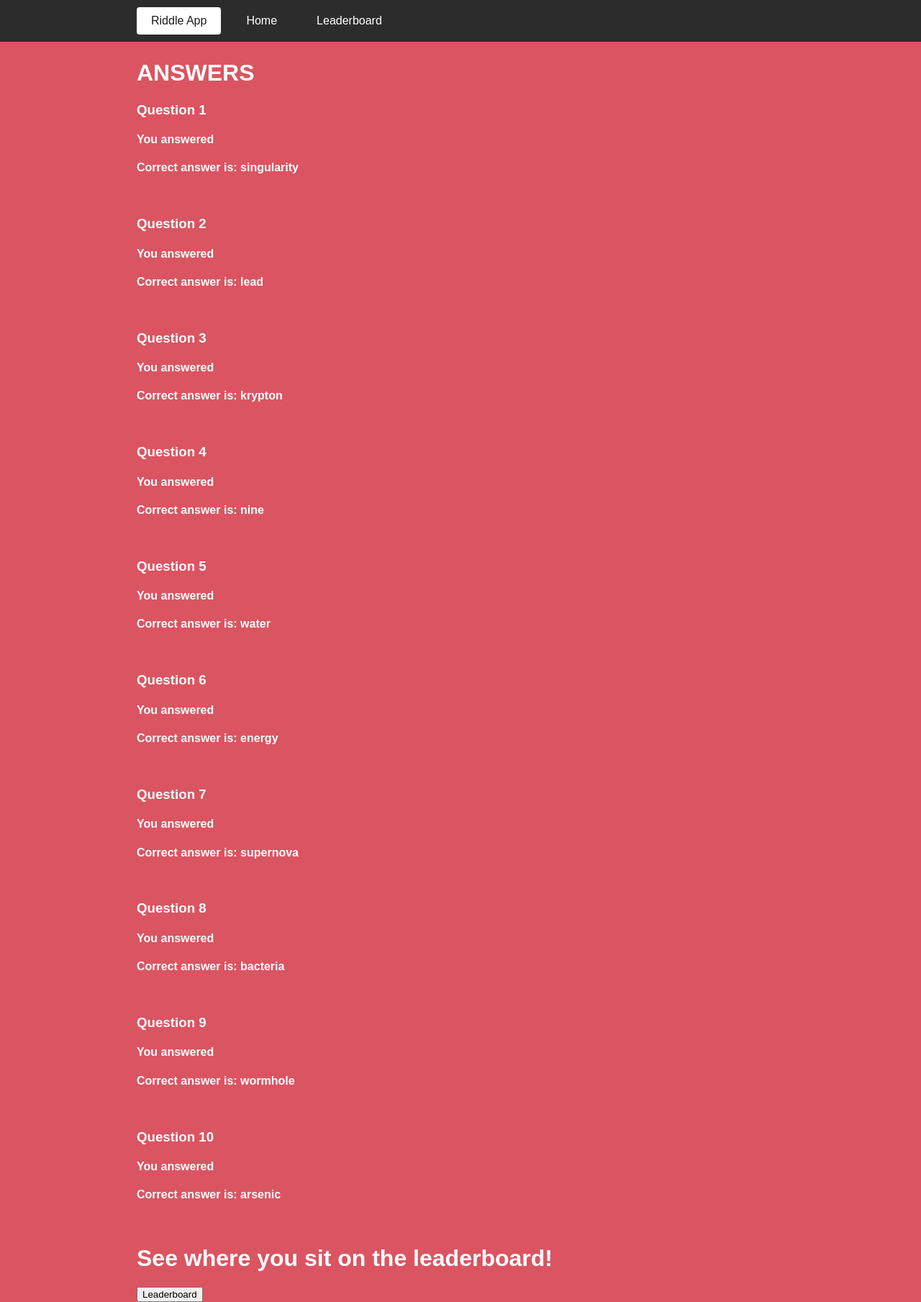
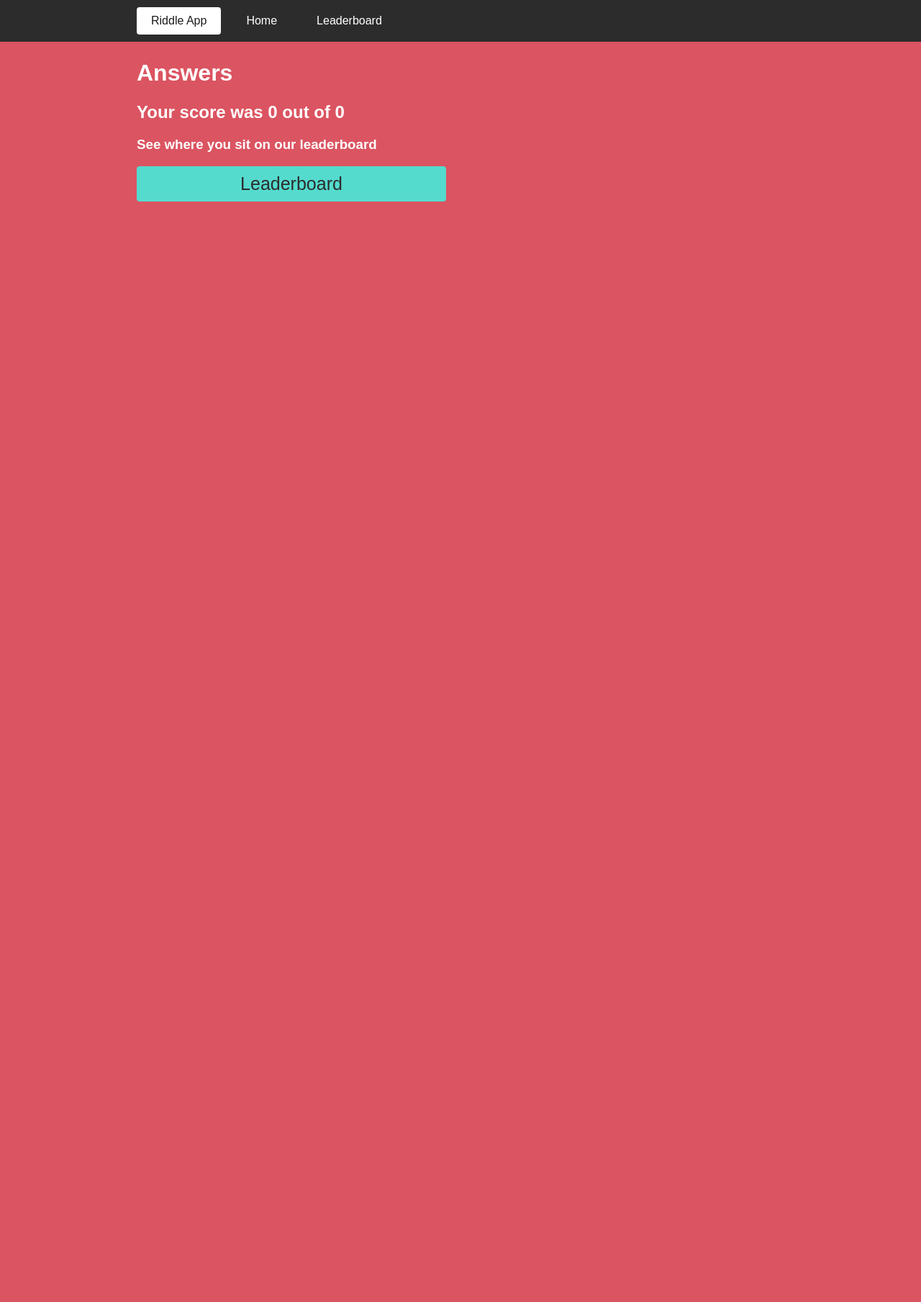
Before and after one commit to charlotteskinner90/practical_python_milestone_riddle_app, a Flask app: a page that uses templates/answers.html in a window 1280 px wide. Shown: the whole page at 72% size. After the commit the page ends 280 px from the top, so only its background shows below. Run offline with Flask 2, Linux system fonts and the light colour scheme.

Commit message:
Have user input answers displaying on answers page along with whether correct or not

```diff
--- a/app.py
+++ b/app.py
@@ -1,71 +1,85 @@
 import os
 import json
 from flask import Flask, render_template, request, redirect
-from pprint import pprint
 
 app = Flask(__name__)
 answersArray = []
 riddle_data = []
 riddle_index = 0
+score = 0
 is_last_question = False
 
+# Load riddle data
 with open("data/riddles.json", "r") as json_data:
-		riddle_data = json.load(json_data)
+	riddle_data = json.load(json_data)
+
+# ROUTING
 
 @app.route('/', methods=["GET", "POST"])
 def index():
-		# Homepage with instructions
-		if request.method == "POST":
-				# If user fills in a username, returns riddle template
-				username = request.form["username"]
-				""" If user does not enter a username but hits submit, returns to index
-				 rather than displaying an error page """
-				if username == "":
-						return render_template("index.html")
-				else:
-						return redirect("/riddle/" + username)
-		return render_template("index.html")
+	answersArray = []
+	riddle_data = []
+	riddle_index = 0
+	score = 0
+	is_last_question = False
 
+	# Homepage with instructions
+	if request.method == "POST":
+		"""
+		If user fills in a username, returns riddle template else returns to the
+		index page rather than displaying an error
+		"""
+		username = request.form["username"]
+		if username == "":
+			return render_template("index.html")
+		else:
+			return redirect("/riddle/" + username)
+
+	return render_template("index.html")
+
+# Riddle page routing
 @app.route('/riddle/<username>', methods=["GET", "POST"])
 def riddle(username):
+
 	global riddle_index
 	global is_last_question
+	global score
 	hasEnded = False
 
 	if is_last_question:
-	    hasEnded = True
-
+		hasEnded = True
 	if riddle_index == len(riddle_data)-2:
 		is_last_question = True
-
-	if request.method == "POST":
-
+	if request.form:
 		user_response = request.form["answer"]
+		# Checks to see if user's answer is correct compared with answer in riddles.json
 		if riddle_data[riddle_index]["answer"] == user_response:
-			answersArray.append({1, user_response})
+			answersArray.append({"status": 1, "userAnswer": user_response, "realAnswer": riddle_data[riddle_index]["answer"]})
+			# Adds +1 to the score if correct
+			score += 1
 			print ("Correct!")
 			riddle_index += 1
 		elif riddle_data[riddle_index]["answer"] != user_response:
-			answersArray.append({0, user_response})
+			answersArray.append({"status": 0, "userAnswer": user_response, "realAnswer": riddle_data[riddle_index]["answer"]})
 			print ("Incorrect!")
 			riddle_index += 1
+	# Routing for answers page if quiz has ended
+	if hasEnded:
+		return redirect("/riddle/" + username + "/answers")
+	else:
+		return render_template("riddle.html", riddle_data=riddle_data, riddle_index=riddle_index, is_last_question=is_last_question, username=username, score=score)
 
-    	if hasEnded:
-        	return redirect("/riddle/" + username + "/answers")
-        else:
-    	    return render_template("riddle.html", riddle_data=riddle_data, riddle_index=riddle_index, is_last_question=is_last_question)
-
-
+# Routing for answers page
 @app.route('/riddle/<username>/answers', methods=["GET", "POST"])
 def answers(username):
-	return render_template("answers.html", answers=answersArray, riddle_data=riddle_data, riddle_index=riddle_index)
+	return render_template("answers.html", answers=answersArray, riddle_data=riddle_data, riddle_index=riddle_index, score=score)
 
-
+# Routing for leaderboard
 @app.route('/leaderboard')
 def leaderboard():
-		return render_template("leaderboard.html")
+	return render_template("leaderboard.html", leaderboard=leaderboard)
 
 if __name__ == '__main__':
-		app.run(host=os.environ.get('IP'),
-						port=int(os.environ.get('PORT')),
-						debug=True)
+	app.run(host=os.environ.get('IP'),
+	port=int(os.environ.get('PORT')),
+	debug=True)
--- a/static/css/style.css
+++ b/static/css/style.css
@@ -63,6 +63,10 @@ form {
 	width: 400px;
 }
 
+.restrained {
+	width: 400px;
+}
+
 input {
 	padding: 10px 20px;
 	font-size: 20px;
@@ -81,8 +85,21 @@ input {
 	margin: 10px 0;
 	border: 0;
 	font-size: 25px;
+	text-decoration: none;
 }
 
 .button:hover {
 	background-color: #4bc4b7;
 }
+
+.answer {
+	background: #fff;
+	color: #2c2c2c;
+	padding: 10px 15px;
+	border-radius: 4px;
+	margin: 10px 0;
+}
+
+.answer h2 {
+	margin: 0;
+}
--- a/templates/answers.html
+++ b/templates/answers.html
@@ -1,20 +1,23 @@
 {% extends "base.html" %}
 
 {% block content %}
-	<div>
-		<h1>ANSWERS</h1>
+	<div class="restrained">
+		<h1>Answers</h1>
+		<h2>Your score was {{score}} out of {{riddle_index}}</h2>
+		<h3>See where you sit on our leaderboard</h3>
+		<a class="button" href="{{ url_for('leaderboard') }}">Leaderboard</a>
 	</div>
 	<div class="answersText">
-			{% for answer in riddle_data %}
-					<h3>Question {{ loop.index }}</h3>
-					<h4>You answered {{ user_response }}</h4>
-					<h4>Correct answer is: {{ answer.answer }}</h4>
-					<br>
-			{% endfor %}
-			</div>
-			<h1>See where you sit on the leaderboard!</h1>
-			<a href="{{ url_for('leaderboard') }}">
-				<button>Leaderboard</button>
-	</a>
+		{% for answer in answers %}
+		<div class="answer">
+			<h2>Question {{ loop.index }}</h2>
+			<b>You answered {{ answer.userAnswer }}</b><br />
+			<b>Correct answer is: {{ answer.realAnswer }}</b>
+			<br />
+			This was {% if answer.status %}<span style="color: green">Correct!</span>{% else %}<span style="color: red">Wrong!</span>{% endif %}
+		</div>
+		{% endfor %}
+	</div>
+
 
 {% endblock %}
```
